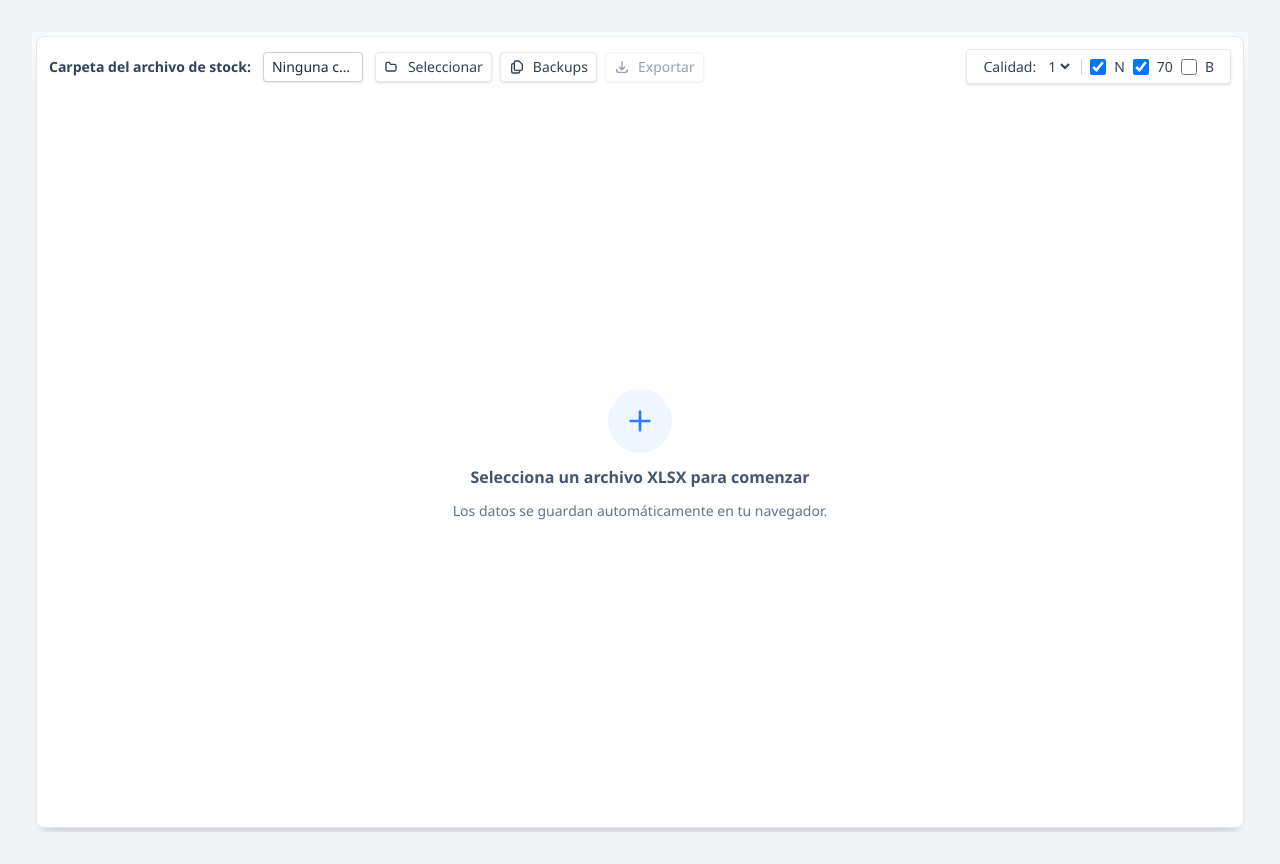
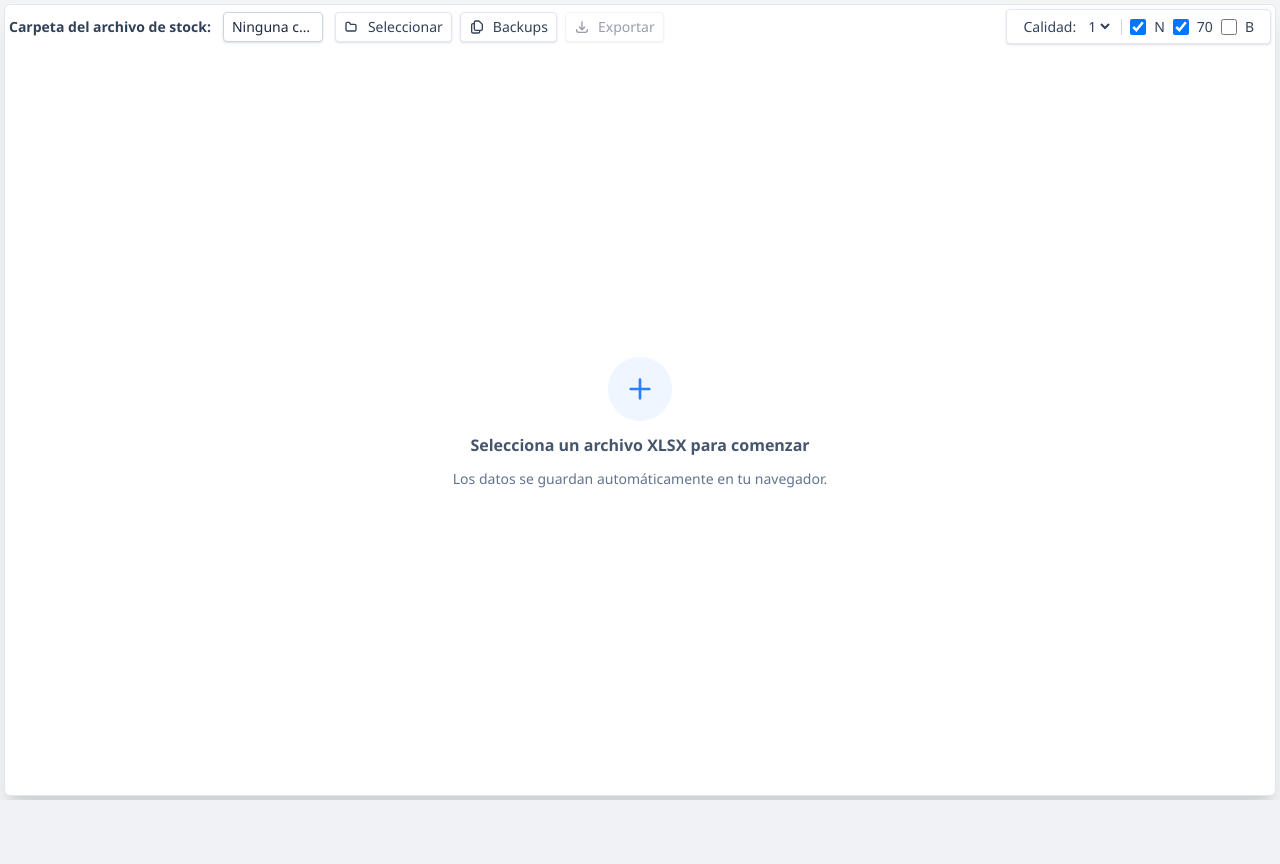
Before and after one commit to CRISTIANESCOBAR-ar/Vue.js, a Vue app: page /carga-archivo in a window 1280 px wide. After the commit the page ends 800 px from the top, so only its background shows below. Built offline with nearby package versions, Linux system fonts and the light colour scheme.

Commit message:
refactor(layout): ajustar layout de CargaArchivo para maximizar espacio disponible
- Eliminar padding del main-content en App.vue
- Agregar padding externo de 4px con fondo gris
- Agregar padding interno de 4px en contenedor blanco
- Aplicar border-radius de 6px al contenedor principal

```diff
--- a/src/App.vue
+++ b/src/App.vue
@@ -61,14 +61,8 @@ body {
 
 .main-content {
   flex: 1;
-  padding: 2rem;
+  padding: 0;
   overflow-y: auto;
   overflow-x: hidden;
 }
-
-@media (max-width: 768px) {
-  .main-content {
-    padding: 1rem;
-  }
-}
 </style>
--- a/src/views/CargaArchivo.vue
+++ b/src/views/CargaArchivo.vue
@@ -1,9 +1,9 @@
 <template>
-  <main class="w-full h-screen flex flex-col bg-gray-50 overflow-hidden relative" style="padding: 4px !important;">
+  <div class="w-full h-screen flex flex-col bg-gray-100" style="padding: 4px;">
     <!-- Banner de recálculo -->
     <div
       v-if="isRecalculating"
-      class="absolute top-4 left-1/2 transform -translate-x-1/2 z-50 bg-blue-600 text-white px-6 py-2 rounded-full shadow-lg flex items-center gap-3 transition-all duration-300"
+      class="fixed top-4 left-1/2 transform -translate-x-1/2 z-50 bg-blue-600 text-white px-6 py-2 rounded-full shadow-lg flex items-center gap-3 transition-all duration-300"
     >
       <svg class="animate-spin h-5 w-5 text-white" xmlns="http://www.w3.org/2000/svg" fill="none" viewBox="0 0 24 24">
         <circle class="opacity-25" cx="12" cy="12" r="10" stroke="currentColor" stroke-width="4"></circle>
@@ -12,7 +12,7 @@
       <span class="font-medium text-sm">Recalculando datos...</span>
     </div>
 
-    <div class="w-full flex-1 min-h-0 bg-white rounded-lg shadow-xl border border-slate-200 flex flex-col" style="padding: 12px !important;">
+    <main class="w-full flex-1 min-h-0 bg-white shadow-xl border border-slate-200 flex flex-col overflow-hidden" style="border-radius: 6px; padding: 4px;">
       <div class="flex flex-col gap-2 flex-shrink-0" style="margin-bottom: 10px !important;">
         <div class="flex items-center gap-3 justify-between">
           <!-- Left Side: Folder Selection & Actions -->
@@ -346,7 +346,7 @@
           <p class="text-sm text-slate-500">Los datos se guardan automáticamente en tu navegador.</p>
         </div>
       </div>
-    </div>
+    </main>
 
     <!-- Backups Modal -->
     <!-- Backups Modal -->
@@ -497,7 +497,7 @@
 
       </div>
     </div>
-  </main>
+  </div>
 </template>
 
 <script setup>
```
